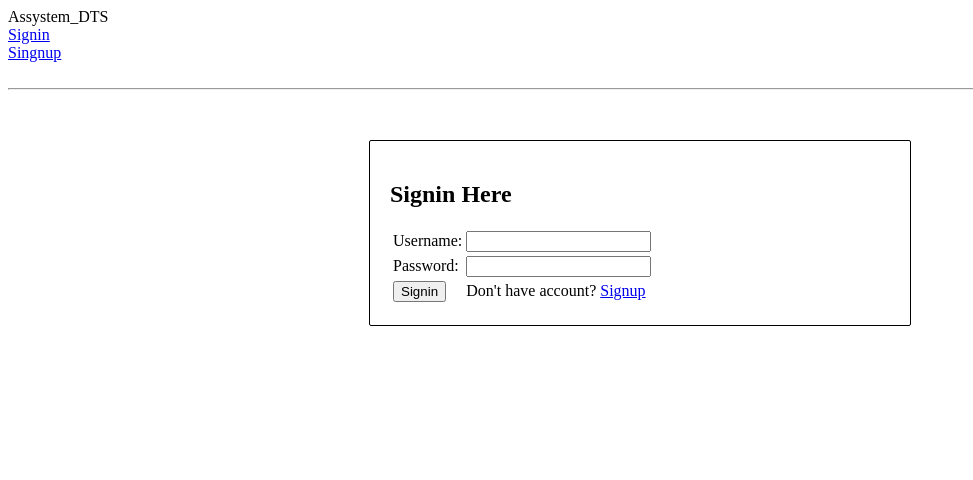
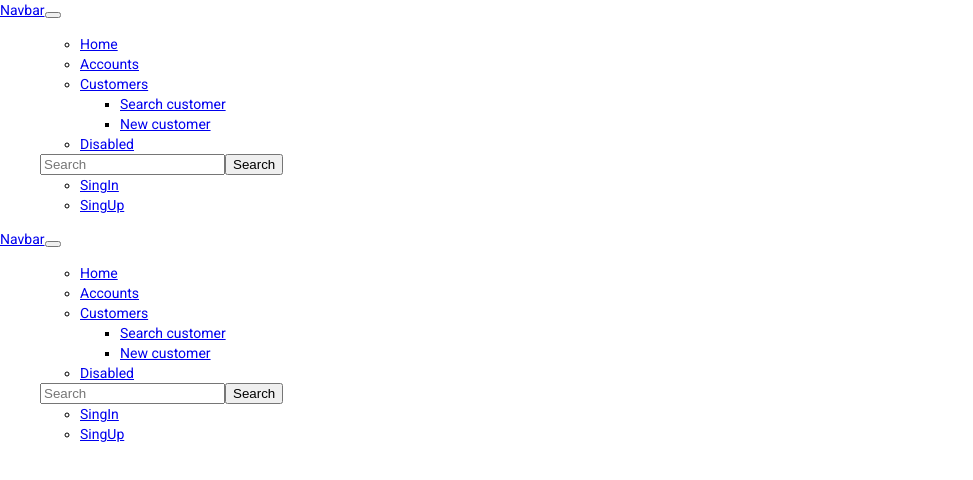
Before and after one commit to kiazim14/biochar, an Angular app: page /navbar in a window 1280 px wide. Before the commit this address led to /signin. Shown: the top 480 px of the page, without its empty margins (0-973 px from the left). Built offline with nearby package versions, Linux system fonts and the light colour scheme.

Commit message:
update nav to navbar

```diff
--- a/angular.json
+++ b/angular.json
@@ -30,6 +30,7 @@
               "src/assets"
             ],
             "styles": [
+              "./node_modules/@angular/material/prebuilt-themes/indigo-pink.css",
               "src/styles.css"
             ],
             "scripts": [
@@ -100,6 +101,7 @@
               "src/assets"
             ],
             "styles": [
+              "./node_modules/@angular/material/prebuilt-themes/indigo-pink.css",
               "src/styles.css"
             ],
             "scripts": []
--- a/package.json
+++ b/package.json
@@ -11,10 +11,12 @@
   "private": true,
   "dependencies": {
     "@angular/animations": "^13.3.12",
+    "@angular/cdk": "^13.3.9",
     "@angular/common": "^13.3.12",
     "@angular/compiler": "^13.3.12",
     "@angular/core": "^13.3.12",
     "@angular/forms": "^13.3.12",
+    "@angular/material": "^13.3.9",
     "@angular/platform-browser": "^13.3.12",
     "@angular/platform-browser-dynamic": "^13.3.12",
     "@angular/router": "^13.3.12",
--- a/src/app/app-routing.module.ts
+++ b/src/app/app-routing.module.ts
@@ -3,7 +3,7 @@ import { RouterModule, Routes } from '@angular/router';
 import { HomeComponent } from './home/home.component';
 import { SigninComponent } from './signin/signin.component';
 import { SignupComponent } from './signup/signup.component';
-import { NavComponent } from './nav/nav.component';
+import { NavbarComponent } from './navbar/navbar.component';
 import { ListProductComponent } from './list-product/list-product.component';
 import { CreateProductComponent } from './create-product/create-product.component';
 import { DetailsProductComponent } from './details-product/details-product.component';
@@ -16,7 +16,7 @@ const routes: Routes = [
 	{ path: 'home', component: HomeComponent },
 	{ path: 'signin', component: SigninComponent },
 	{ path: 'signup', component: SignupComponent },
-	{ path: 'nav', component: NavComponent },
+	{ path: 'navbar', component: NavbarComponent },
 	{ path: 'products', component: ListProductComponent },
 	{ path: 'add', component: CreateProductComponent },
   { path: 'details/:id', component: DetailsProductComponent },
--- a/src/app/app.component.html
+++ b/src/app/app.component.html
@@ -1,4 +1,3 @@
 
-<app-nav></app-nav>
-
+<app-navbar></app-navbar>
 <router-outlet></router-outlet>
--- a/src/app/nav/nav.component.html
+++ /dev/null
@@ -1,39 +0,0 @@
-<!--<nav  class="navbar navbar-default" style="background-color: #51aef3;">-->
-
-  <nav class="navbar navbar-expand-lg navbar-light">
-
-    <div class="navbar-header">Assystem_DTS</div>
-
-    <div class="end navbar-nav">
-    <div class="signin "*ngIf="!isSignedin">
-      <a routerLink="/signin" class="nav-link">Signin</a>
-    </div>
-    <div class="end navbar-nav">
-      <a routerLink="/signup" class="nav-link">Singnup</a>
-    </div>
-    </div>
-    <div *ngIf="isSignedin">
-        <ul>
-          <li><a routerLink="/products" class="nav-link">List</a>
-            /
-          <a routerLink="/add" class="nav-link">Add</a></li>
-        </ul>
-        <ul>
-        <p>Welcome back, {{ signedinUser }}!</p>
-
-        <div *ngFor="let greet of greeting">
-          {{greet}}
-        </div>
-        <p><a style="text-decoration: underline; cursor: pointer;" (click)="doSignout()">Signout</a></p>
-        </ul>
-    </div>
-</nav>
-<div class="container">
-  <br>
-  <hr>
-  <div class="card">
-    <div class="card-body">
-      <router-outlet></router-outlet>
-    </div>
-  </div>
-</div>
--- a/src/app/nav/nav.component.ts
+++ /dev/null
@@ -1,42 +0,0 @@
-import { Component, OnInit } from '@angular/core';
-import { HttpClient } from '@angular/common/http';
-import { AuthService } from '../services/auth.service';
-import { GreetingService } from '../services/greeting.service';
-import { ActivatedRoute, Router } from '@angular/router';
-
-@Component({
-  selector: 'app-nav',
-  templateUrl: './nav.component.html',
-  styleUrls: ['./nav.component.css']
-})
-export class NavComponent implements OnInit {
-
-  isSignedin = false;
-	signedinUser: string = '';
-	greeting: any[] = [];
-
-	constructor(private route: ActivatedRoute, private router: Router, private http: HttpClient, private authService: AuthService, private greetingService: GreetingService) {}
-
-  ngOnInit() {
-  		this.isSignedin = this.authService.isUserSignedin();
-  		this.signedinUser = this.authService.getSignedinUser();
-
-
-  		if(!this.authService.isUserSignedin()) {
-  			this.router.navigateByUrl('signin');
-  		}
-
-  		if(this.isSignedin) {
-  			this.greetingService.getByUserRole().subscribe((result: string) => this.greeting.push(result), () => console.log('/user - You are not authorize'));
-  			this.greetingService.getByAdminRole().subscribe((result: string) => this.greeting.push(result), () => console.log('/admin - You are not authorized'));
-  //			this.greetingService.getByUserOrAdminRole().subscribe((result: string) => this.greeting.push(result), () => console.log('/userOrAdmin - You are not authorized'));
-  // 			this.greetingService.getByAnonymousRole().subscribe((result: string) => this.greeting.push(result), () => console.log('/anonymous - You are not authorized'));
-  	}
-  	}
-
-  	doSignout() {
-  		this.authService.signout();
-  	}
-
-
-}
--- /dev/null
+++ b/src/app/navbar/navbar.component.html
@@ -0,0 +1,39 @@
+<nav class="navbar navbar-expand-lg navbar-light bg-light">
+    <div class="container-fluid">
+        <a class="navbar-brand" href="#">Navbar</a>
+        <button class="navbar-toggler" type="button" data-bs-toggle="collapse" data-bs-target="#navbarSupportedContent" aria-controls="navbarSupportedContent" aria-expanded="false" aria-label="Toggle navigation">
+            <span class="navbar-toggler-icon"></span>
+        </button>
+        <ul class="collapse navbar-collapse" id="navbarSupportedContent">
+            <ul class="navbar-nav me-auto mb-2 mb-lg-0">
+                <li class="nav-item">
+                    <a class="nav-link active" aria-current="page" href="#">Home</a>
+                </li>
+                <li class="nav-item">
+                    <a class="nav-link" routerLink="/accounts">Accounts</a>
+                </li>
+                <li class="nav-item dropdown">
+                    <a class="nav-link dropdown-toggle" href="#" id="navbarDropdown" role="button" data-bs-toggle="dropdown" aria-expanded="false">
+                        Customers
+                    </a>
+                    <ul class="dropdown-menu" aria-labelledby="navbarDropdown">
+                        <li><a class="dropdown-item" routerLink="/customers">Search customer</a></li>
+                        <li><a class="dropdown-item" routerLink="/new-customer">New customer</a></li>
+                    </ul>
+                </li>
+                <li class="nav-item">
+                    <a class="nav-link disabled" href="#" tabindex="-1" aria-disabled="true">Disabled</a>
+                </li>
+            </ul>
+
+            <form class="d-flex">
+                <input class="form-control me-2" type="search" placeholder="Search" aria-label="Search">
+                <button class="btn btn-outline-success" type="submit">Search</button>
+            </form>
+            <ul class="navbar-nav ml-auto">
+                <li class="nav-item"><a class="nav-link" routerLink="/signin">SingIn</a></li>
+                <li class="nav-item"><a class="nav-link" routerLink="/signup">SingUp</a></li>
+            </ul>
+        </ul>
+    </div>
+</nav>
--- /dev/null
+++ b/src/app/navbar/navbar.component.ts
@@ -0,0 +1,16 @@
+import { Component, OnInit } from '@angular/core';
+
+
+@Component({
+  selector: 'app-navbar',
+  templateUrl: './navbar.component.html',
+  styleUrls: ['./navbar.component.css']
+})
+export class NavbarComponent implements OnInit {
+
+  constructor() { }
+
+    ngOnInit(): void {
+    }
+
+}
--- a/src/index.html
+++ b/src/index.html
@@ -6,8 +6,11 @@
     <base href="/">
     <meta name="viewport" content="width=device-width, initial-scale=1">
     <link rel="icon" type="image/x-icon" href="favicon.ico">
+    <link rel="preconnect" href="https://fonts.gstatic.com">
+    <link href="https://fonts.googleapis.com/css2?family=Roboto:wght@300;400;500&display=swap" rel="stylesheet">
+    <link href="https://fonts.googleapis.com/icon?family=Material+Icons" rel="stylesheet">
 </head>
-<body>
+<body class="mat-typography">
 <app-root></app-root>
 </body>
 </html>
--- a/src/styles.css
+++ b/src/styles.css
@@ -1 +1,4 @@
 /* You can add global styles to this file, and also import other style files */
+
+html, body { height: 100%; }
+body { margin: 0; font-family: Roboto, "Helvetica Neue", sans-serif; }
```
Also changed, not shown: src/app/app.module.ts (+8 -3 lines), src/app/navbar/navbar.component.css (renamed from src/app/nav/nav.component.css), 2 other files (tests, documents, lock files or other folders).
